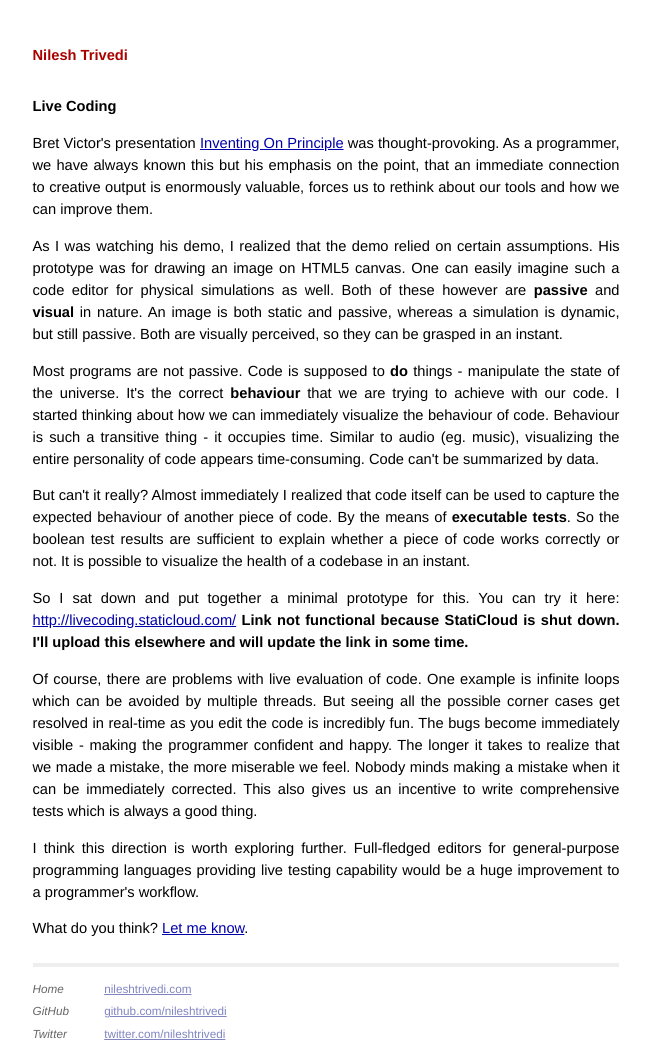
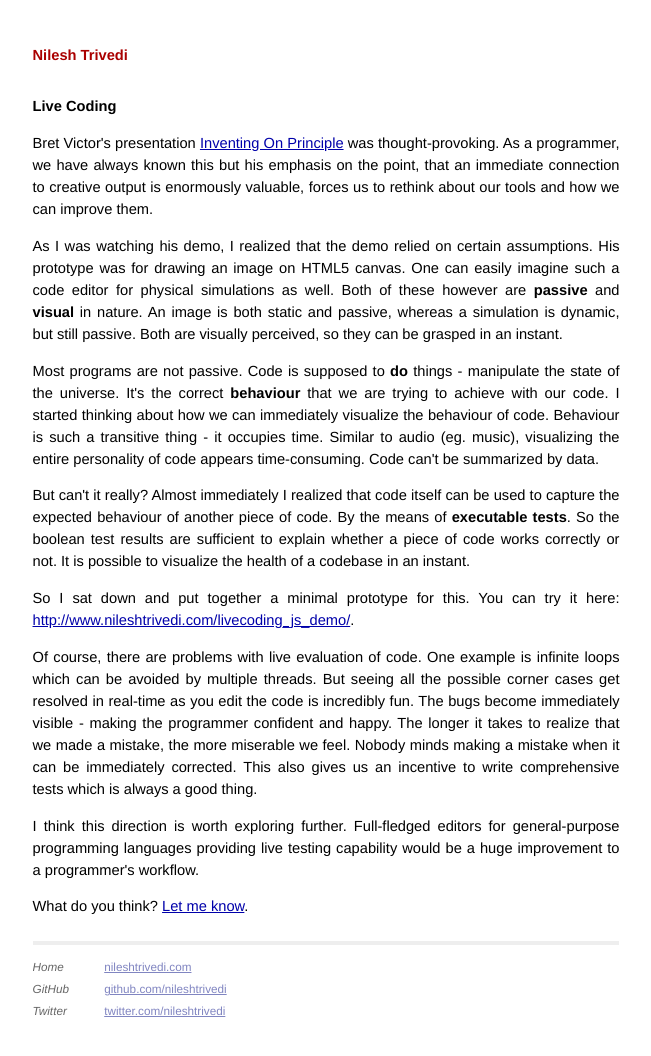
Before and after one commit to nileshtrivedi/nileshtrivediioold, a Jekyll site: the page built from live-coding/index.html, in a window 1280 px wide. Shown: the whole page, without its empty margins (314-965 px from the left). Built offline with Jekyll 4.4.1, drawn with Linux system fonts in a browser that asks for light colours; after the commit the page ends 1034 px from its top, so only the background shows below that.

Commit message:
Update link to LiveCoding experiment

```diff
--- a/live-coding/index.html
+++ b/live-coding/index.html
@@ -20,8 +20,8 @@ But can&#39;t it really? Almost immediately I realized that code itself can be u
 another piece of code. By the means of <b>executable tests</b>. So the boolean test results are sufficient to explain whether
 a piece of code works correctly or not. It is possible to visualize the health of a codebase in an instant.<p />
 
-So I sat down and put together a minimal prototype for this. You can try it here: <a href="http://livecoding.staticloud.com/">http://livecoding.staticloud.com/</a>
-<b>Link not functional because StatiCloud is shut down. I'll upload this elsewhere and will update the link in some time.</b><p />
+So I sat down and put together a minimal prototype for this. You can try it here:
+<a href="http://www.nileshtrivedi.com/livecoding_js_demo/">http://www.nileshtrivedi.com/livecoding_js_demo/</a>.<p />
 
 Of course, there are problems with live evaluation of code. One example is infinite loops which can be avoided by multiple
 threads. But seeing all the possible corner cases get resolved in real-time as you edit the code is incredibly fun. The bugs
```
